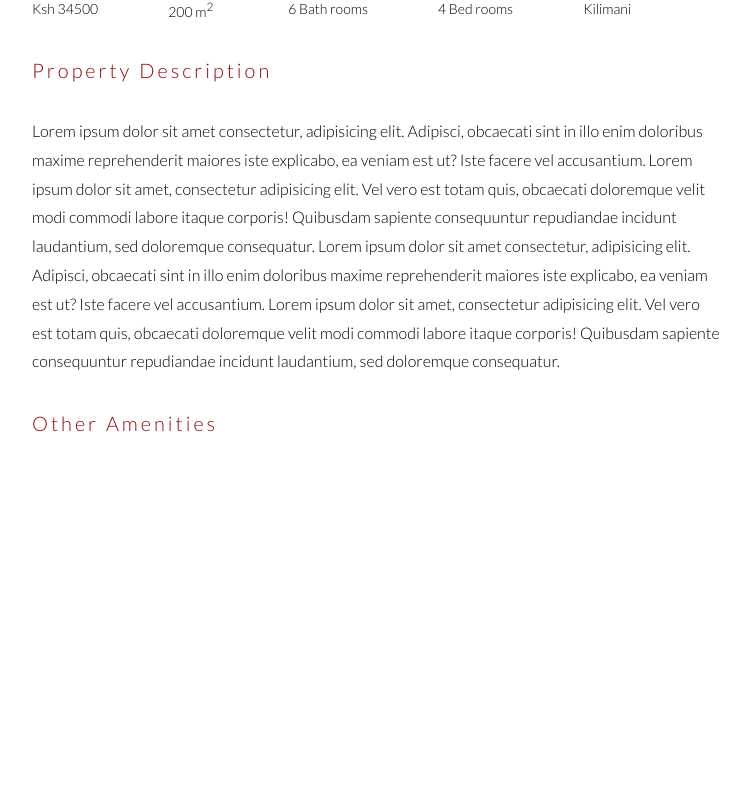
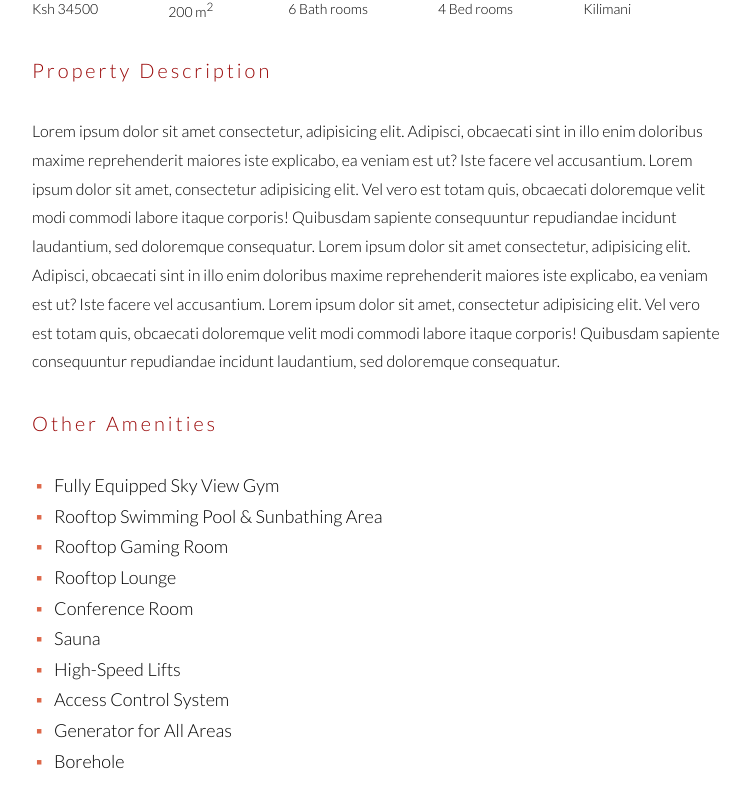
Before and after one commit to francis-mwas/property-listing-app-frontend, a React (Create React App) app: page /properties/apartment-for-rent in a window 1280 px wide. Shown: the part 1078-1886 px from the top of the page, without its empty margins (38-788 px from the left). Before the commit the page ends 1628 px from the top, so only its background shows below. Built offline with nearby package versions, Linux system fonts and the light colour scheme.

Commit message:
Added other amenities section

```diff
--- a/src/components/PropertyDetails.js
+++ b/src/components/PropertyDetails.js
@@ -17,7 +17,13 @@ function PropertyDetails({ propertiesIcons, property }) {
   const propertyIcon = propIcons.map((propertyIcon) => propertyIcon);
   const [icon_dollar, icon_expand, icon_shower, icon_bed, icon_location] =
     propertyIcon;
-
+  const amenities = otheAmenities.map((amenity, index) => (
+    <ul className="property-details__amenities-list">
+      <li key={index} className="property-details__amenities-list--item">
+        {amenity}
+      </li>
+    </ul>
+  ));
   return (
     <section className="property-details">
       <div className="property-details__content-details">
@@ -62,6 +68,7 @@ function PropertyDetails({ propertiesIcons, property }) {
         <h4 class="property-details__content-details--desc-title">
           Other Amenities
         </h4>
+        <div class="property-details__amenities">{amenities}</div>
       </div>
     </section>
   );
```
